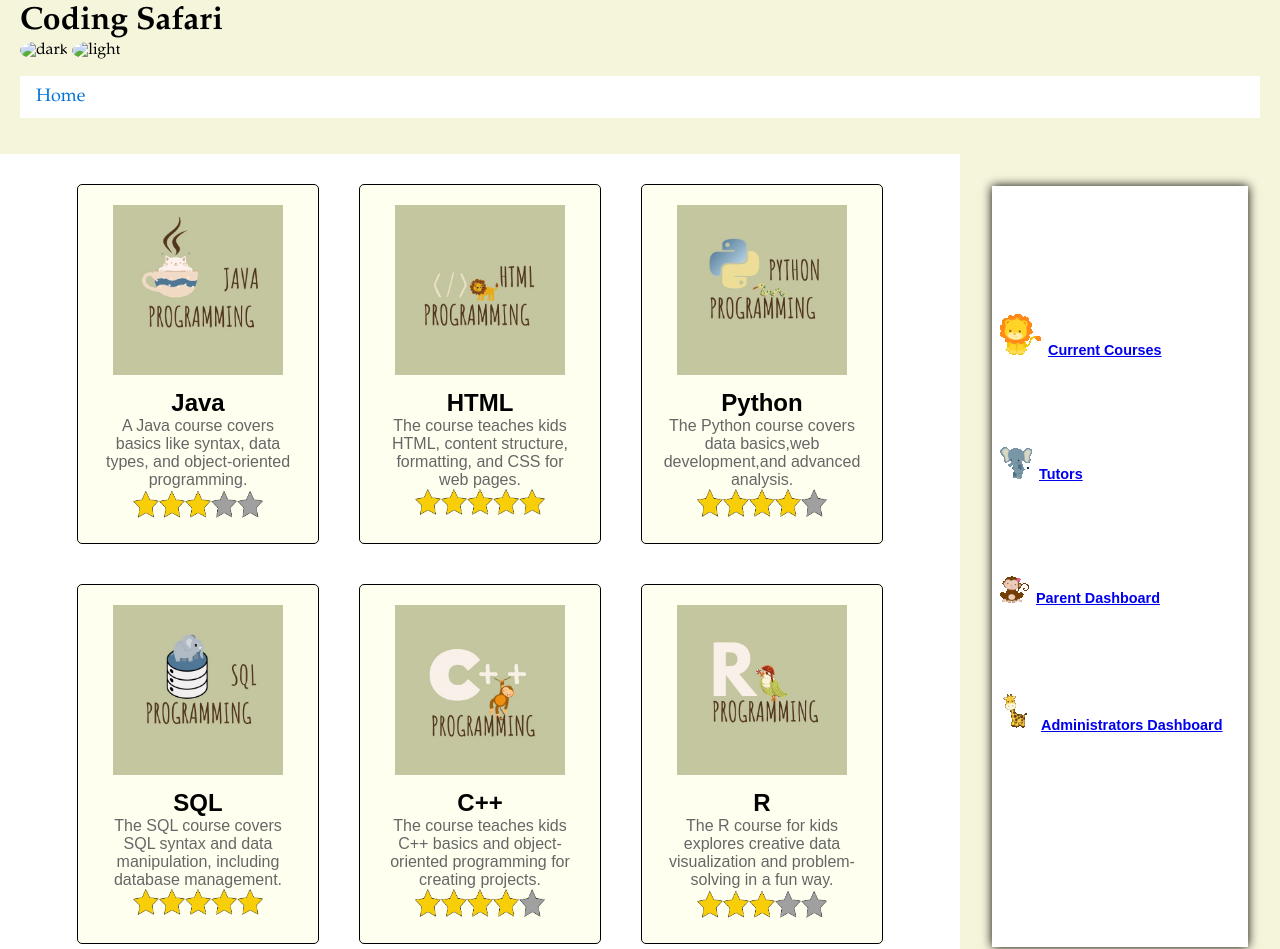
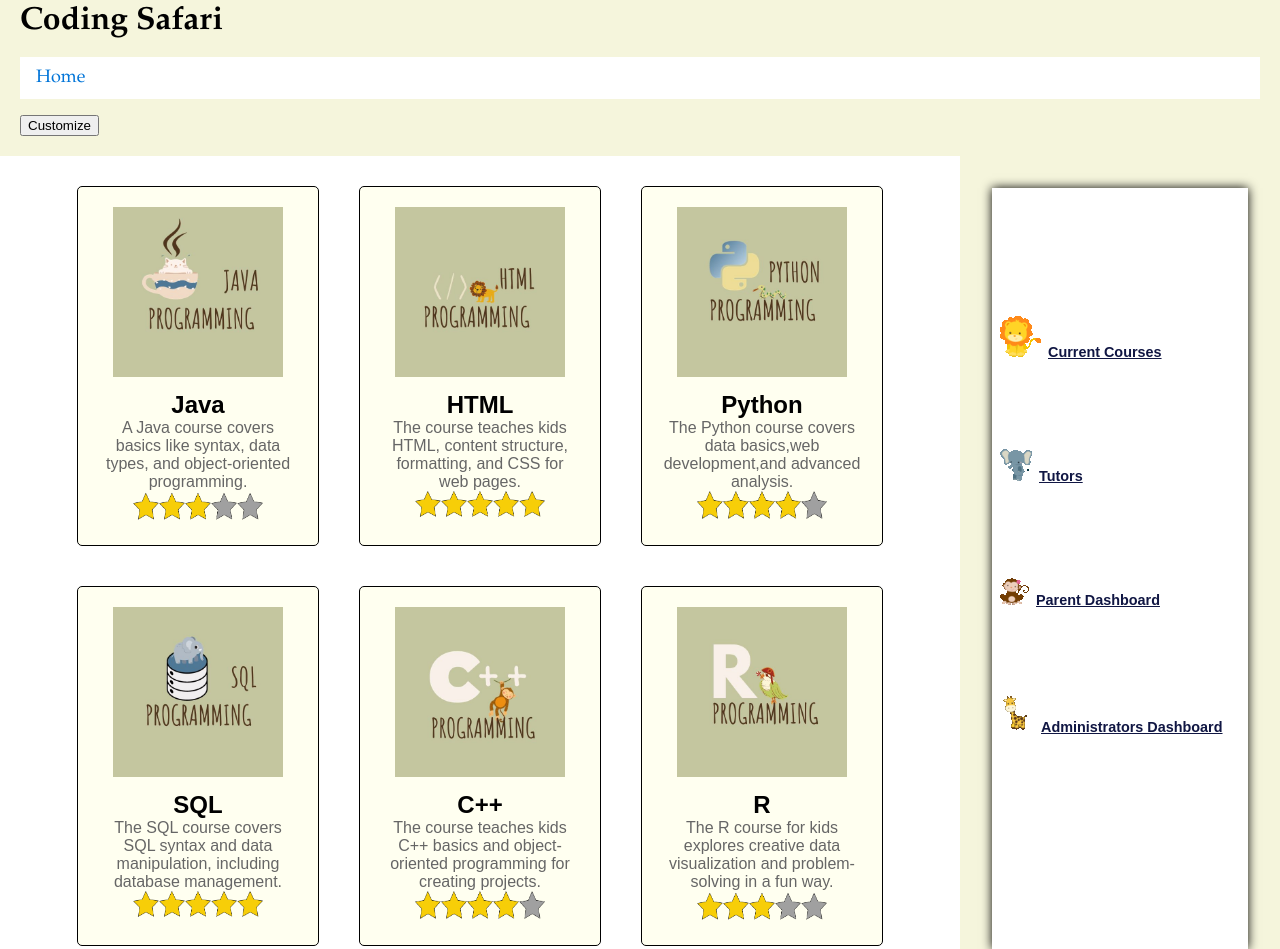
Before and after one commit to NorahAlherran/WebProject, a plain HTML site: page Index.html in a window 1280 px wide. Shown: the part 230-1179 px from the top of the page. Drawn offline with Linux system fonts and the light colour scheme.

Commit message:
Update Index.html

```diff
--- a/Index.html
+++ b/Index.html
@@ -1,10 +1,21 @@
 <!DOCTYPE html>
 <html lang="en">
+
 <head>
-    <meta name="viewport" content="width=device-width, initial-scale=1.0">
+    <meta charset="utf-8">
     <title>Home Page</title>
-    <link rel="stylesheet" href="style.css">
+<link rel="stylesheet" href="style.css">
+<link rel="stylesheet" media="(prefers-color-scheme: dark)" href="syle/dark.css">
+
+  <style>
+   a:link { color:#101643; text-decoration: underline; }
+ a:visited { color:#101643; text-decoration: underline; }
+ a:hover { color:#101643; text-decoration: underline; }
+ a:active { color:#101643; text-decoration: underline; }
+  </style>
+
 </head>
+
 <body>
     <header>
         <div  id="logo">
@@ -15,23 +26,21 @@
 		</div>
 
         <h5><q>Empowering young minds <br>through coding adventures</q></h5>
-        <div class="theme">
-        <img src="images/moon.png" alt="dark" id="moon">
-        <img src="images/sun.png" alt="light" id="sun">
-    </div>
 		<ul class="breadcrumb">
   <li><a href="Index.html">Home</a></li>
 </ul>
+ <button id="theme-toggle">Customize</button>
+    <script src="script.js"></script>
     </header>
     <aside>
-    	<nav>
-            <ul class="nav-list">
-            <li class="nav-item1"><a href="courses.html" accesskey="c">Current Courses</a></li>
-            <li class="nav-item2"><a href="tutors.html" accesskey="t">Tutors</a></li>
-            <li class="nav-item3"><a href="ParentDashboard.html" accesskey="p">Parent Dashboard</a></li>
-            <li class="nav-item4"><a href="administrators.html" accesskey="a">Administrators Dashboard</a></li>
-            </ul>
-            </nav>
+        <nav>
+	<ul class="nav-list">
+	<li class="nav-item1"><a href="CurrentCourses.html">Current Courses</a></li>
+	<li class="nav-item2"><a href="tutors.html">Tutors</a></li>
+	<li class="nav-item3"><a href="ParentDashboard.html">Parent Dashboard</a></li>
+	<li class="nav-item4"><a href="Admin-page.html">Administrators Dashboard</a></li>
+	</ul>
+	</nav>
     </aside>
     <main>
         <div class="course-container">
@@ -111,12 +120,12 @@
             </div>
         </div>
     </div>
+   <!--  <script src="script.js"></script> -->
     <footer>
         <h3>Contact us </h3>
         <p>Email: <a href="mailto:CodingSafari@gmail.com">CodingSafari@gmail.com</a></p>
         <p>Phone:0553892789</p>
 		<p> &copy;2023 CodingSafari, all rights reserved.</p>
-
     </footer>
 </body>
 </html>
```
